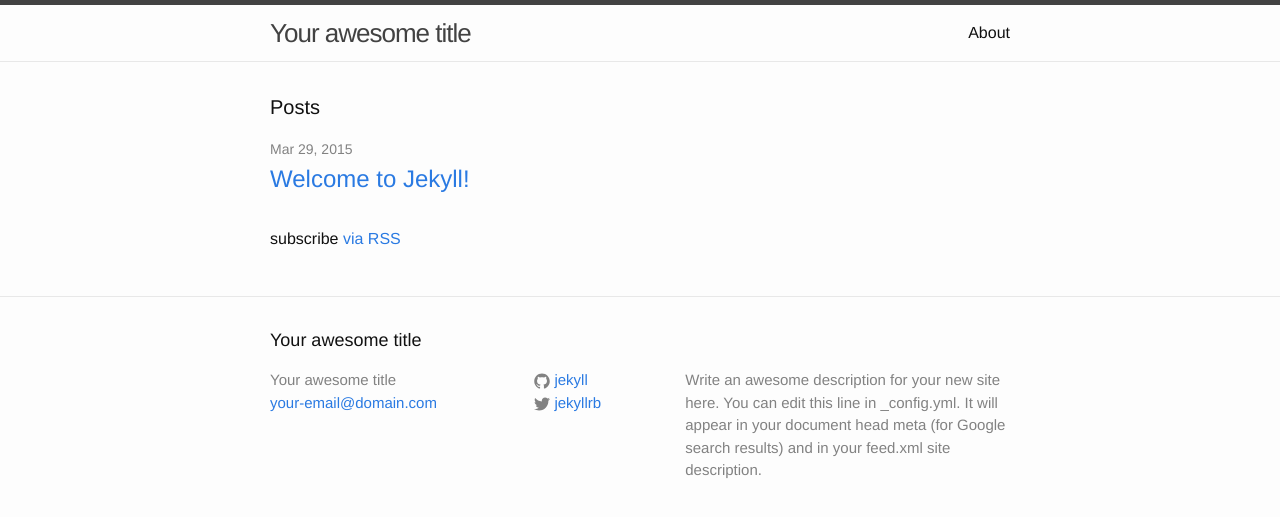
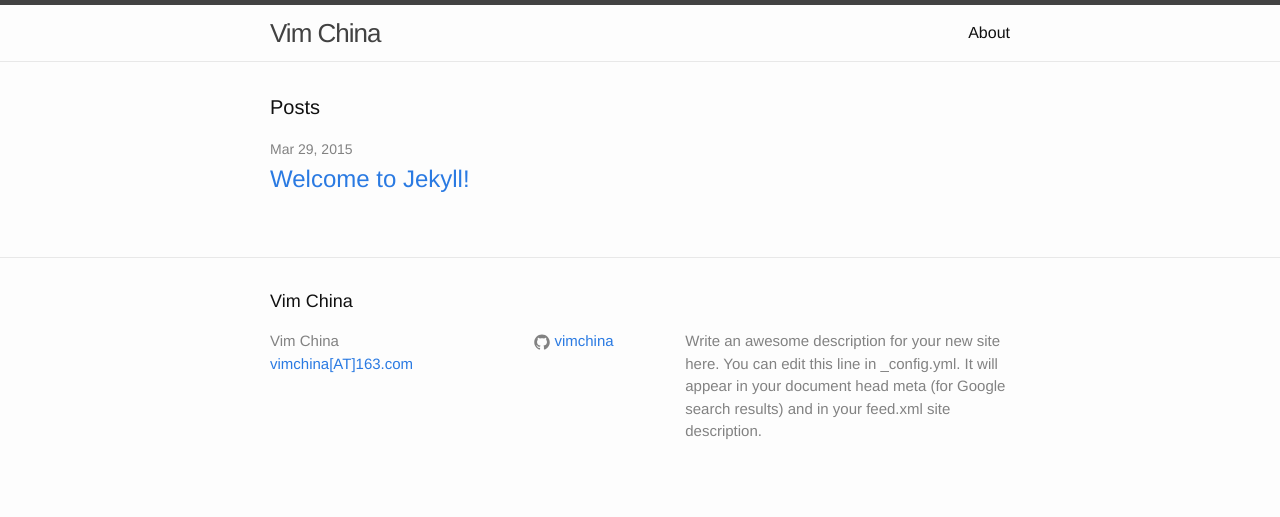
Before and after one commit to vimchina/vimchina.github.io, a Jekyll site: the page built from index.html, in a window 1280 px wide. Shown: the top 517 px of the page. Built offline with Jekyll 4.4.1, drawn with Linux system fonts in a browser that asks for light colours.

Commit message:
some config

```diff
--- a/_config.yml
+++ b/_config.yml
@@ -1,14 +1,17 @@
 # Site settings
-title: Your awesome title
-email: your-email@domain.com
+title: Vim China
+email: vimchina[AT]163.com
 description: > # this means to ignore newlines until "baseurl:"
   Write an awesome description for your new site here. You can edit this
   line in _config.yml. It will appear in your document head meta (for
   Google search results) and in your feed.xml site description.
 baseurl: "" # the subpath of your site, e.g. /blog/
-url: "http://yourdomain.com" # the base hostname & protocol for your site
-twitter_username: jekyllrb
-github_username:  jekyll
+url: "http://vimchina.github.io" # the base hostname & protocol for your site
+# twitter_username: jekyllrb
+github_username:  vimchina
 
 # Build settings
 markdown: kramdown
+
+# Outputting
+permalink:     /:year/:month/:day/:title.html
--- a/index.html
+++ b/index.html
@@ -18,6 +18,6 @@ layout: default
     {% endfor %}
   </ul>
 
-  <p class="rss-subscribe">subscribe <a href="{{ "/feed.xml" | prepend: site.baseurl }}">via RSS</a></p>
+  <!-- <p class="rss-subscribe">subscribe <a href="{{ "/feed.xml" | prepend: site.baseurl }}">via RSS</a></p> -->
 
 </div>
```
Also changed, not shown: 1 other file.
